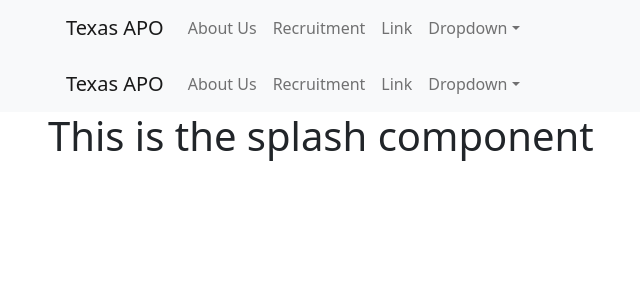
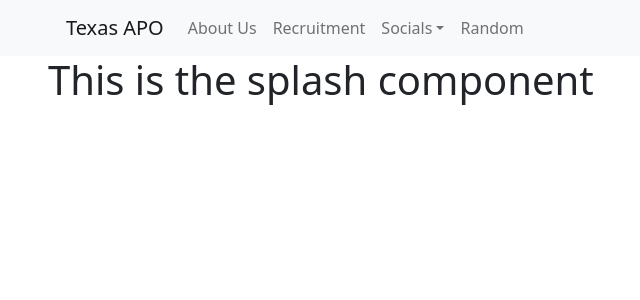
Before and after one commit to amodica/TexasAPO, a React (Create React App) app in the folder frontend/: page / in a window 1280 px wide. Shown: the top 300 px of the page, without its empty margins (16-656 px from the left). Built offline with nearby package versions, Linux system fonts and the light colour scheme.

Commit message:
Added to navbar

```diff
--- a/frontend/src/App.js
+++ b/frontend/src/App.js
@@ -1,12 +1,8 @@
-import Navigation from './components/Navigation';
 import Splash from './components/Splash';
 
 const App = () => {
   return (
-    <div>
-      <Navigation/>
-      <Splash/>
-    </div>
+    <Splash/>
   );
 }
 
--- a/frontend/src/components/Navigation.js
+++ b/frontend/src/components/Navigation.js
@@ -13,14 +13,12 @@ const Navigation = () => {
                 <Nav className="me-auto">
                     <Nav.Link href="/about">About Us</Nav.Link>
                     <Nav.Link href="/recruitment">Recruitment</Nav.Link>
-                    <Nav.Link href="#link">Link</Nav.Link>
-                    <NavDropdown title="Dropdown" id="basic-nav-dropdown">
-                        <NavDropdown.Item href="#action/3.1">Action</NavDropdown.Item>
-                        <NavDropdown.Item href="#action/3.2">Another action</NavDropdown.Item>
-                        <NavDropdown.Item href="#action/3.3">Something</NavDropdown.Item>
-                        <NavDropdown.Divider />
-                        <NavDropdown.Item href="#action/3.4">Separated link</NavDropdown.Item>
+                    <NavDropdown title="Socials" id="basic-nav-dropdown">
+                        <NavDropdown.Item href="#action/3.1">Facebook</NavDropdown.Item>
+                        <NavDropdown.Item href="#action/3.3">Twitter</NavDropdown.Item>
+                        <NavDropdown.Item href="#action/3.4">Instagram</NavDropdown.Item>
                     </NavDropdown>
+                    <Nav.Link href="#link">Random</Nav.Link>
                 </Nav>
                 </Navbar.Collapse>
             </Container>
--- a/frontend/src/components/Splash.js
+++ b/frontend/src/components/Splash.js
@@ -2,9 +2,7 @@ import '../styles/GlobalStyles.css';
 
 const Splash = () => {
     return (
-        <div className="global-margins">
-            <h1>This is the splash component</h1>
-        </div>
+        <h1>This is the splash component</h1>
     );
 }
 
--- a/frontend/src/index.js
+++ b/frontend/src/index.js
@@ -2,6 +2,8 @@ import React from 'react';
 import ReactDOM from 'react-dom/client';
 import RouteSwitch from './RouteSwitch';
 import Navigation from './components/Navigation';
+
+import './styles/GlobalStyles.css';
 
 // CSS file used for React-Bootstrap components
 import 'bootstrap/dist/css/bootstrap.min.css';
@@ -16,6 +18,8 @@ const root = ReactDOM.createRoot(document.getElementById('root'));
 root.render(
   <React.StrictMode>
     <Navigation/>
-    <RouteSwitch/>
+    <div className="global-margins">
+      <RouteSwitch/>
+    </div>
   </React.StrictMode>
 );
```
